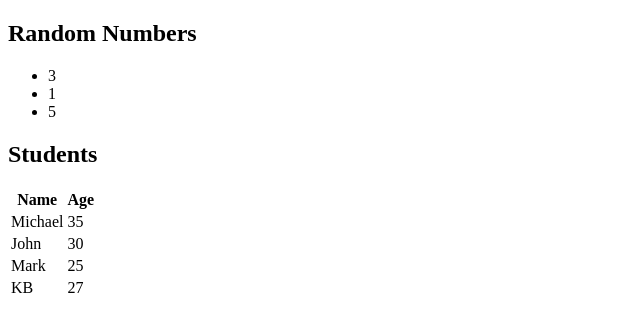
After one commit to winterilee/codingDojo_python, a Flask app: page /lists in a window 1280 px wide. The commit adds this page. Shown: the top 332 px of the page, without its empty margins (0-640 px from the left). Run offline with Flask 3, Linux system fonts and the light colour scheme.

Commit message:
continue studying Flask

```diff
--- a/flask/fundamentals/hello_flask/server.py
+++ b/flask/fundamentals/hello_flask/server.py
@@ -6,5 +6,17 @@ app = Flask(__name__)
 def index():
     return render_template("index.html", phrase="hello", times=5)
 
+@app.route('/lists')
+def render_lists():
+    student_info = [
+        {'name' : 'Michael', 'age' : 35},
+        {'name' : 'John', 'age' : 30 },
+        {'name' : 'Mark', 'age' : 25},
+        {'name' : 'KB', 'age' : 27}
+    ]
+    return render_template("lists.html", random_numbers = [3,1,5], students = student_info)
+
+
+
 if __name__ == "__main__":
     app.run(debug = True, port = 5001)
--- a/flask/fundamentals/hello_flask/templates/index.html
+++ b/flask/fundamentals/hello_flask/templates/index.html
@@ -17,7 +17,7 @@
 {% endfor %}
 
 {% if phrase == "hello" %}
-  <p>The phrase says hello</p>
+    <p>The phrase says hello</p>
 {% endif %}
 
 
--- /dev/null
+++ b/flask/fundamentals/hello_flask/templates/lists.html
@@ -0,0 +1,35 @@
+<!DOCTYPE html>
+<html lang="en">
+<head>
+    <meta charset="UTF-8">
+    <meta http-equiv="X-UA-Compatible" content="IE=edge">
+    <meta name="viewport" content="width=device-width, initial-scale=1.0">
+    <title>Lists</title>
+</head>
+<body>
+
+    <h2>Random Numbers</h2>
+    <ul>
+        {%for num in random_numbers%}
+            <li>{{num}}</li>
+        {%endfor%}
+    </ul>
+    <h2>Students</h2>
+    <table>
+        <thead>
+            <tr>
+                <th>Name</th>
+                <th>Age</th>
+            </tr>
+        </thead>
+        <tbody>
+            {%for students in students%}
+                <tr>
+                    <td>{{students['name']}}</td>
+                    <td>{{students['age']}}</td>
+                </tr>
+            {%endfor%}
+        </tbody>
+    </table>
+</body>
+</html>
```
